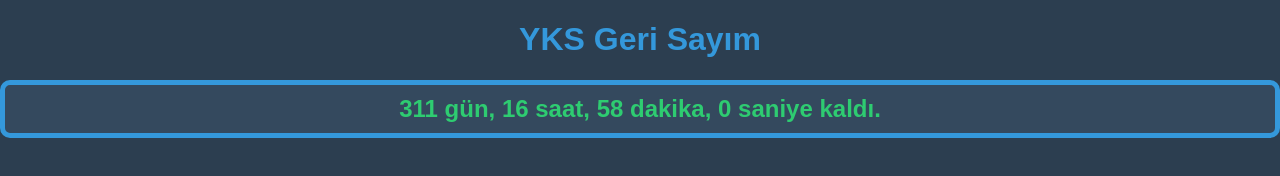
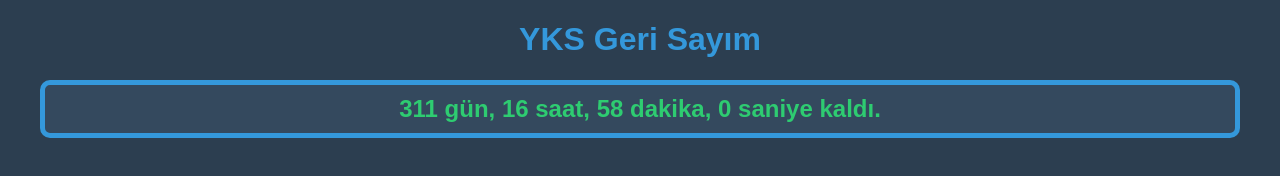
Before and after one commit to Egecher/Yks-Geri-Sayim, a plain HTML site: page index.html in a window 1280 px wide. Drawn offline with Linux system fonts and the light colour scheme.

Commit message:
css countdown margin düzenlemesi

```diff
--- a/style.css
+++ b/style.css
@@ -14,7 +14,7 @@ h1 {
 #countdown {
     font-size: 24px;
     font-weight: bold;
-    margin-top: 20px;
+    margin: 20px 40px 0px 40px;
     color: #2ecc71;
     border: 5px solid #3498db;
     padding: 10px;
```
